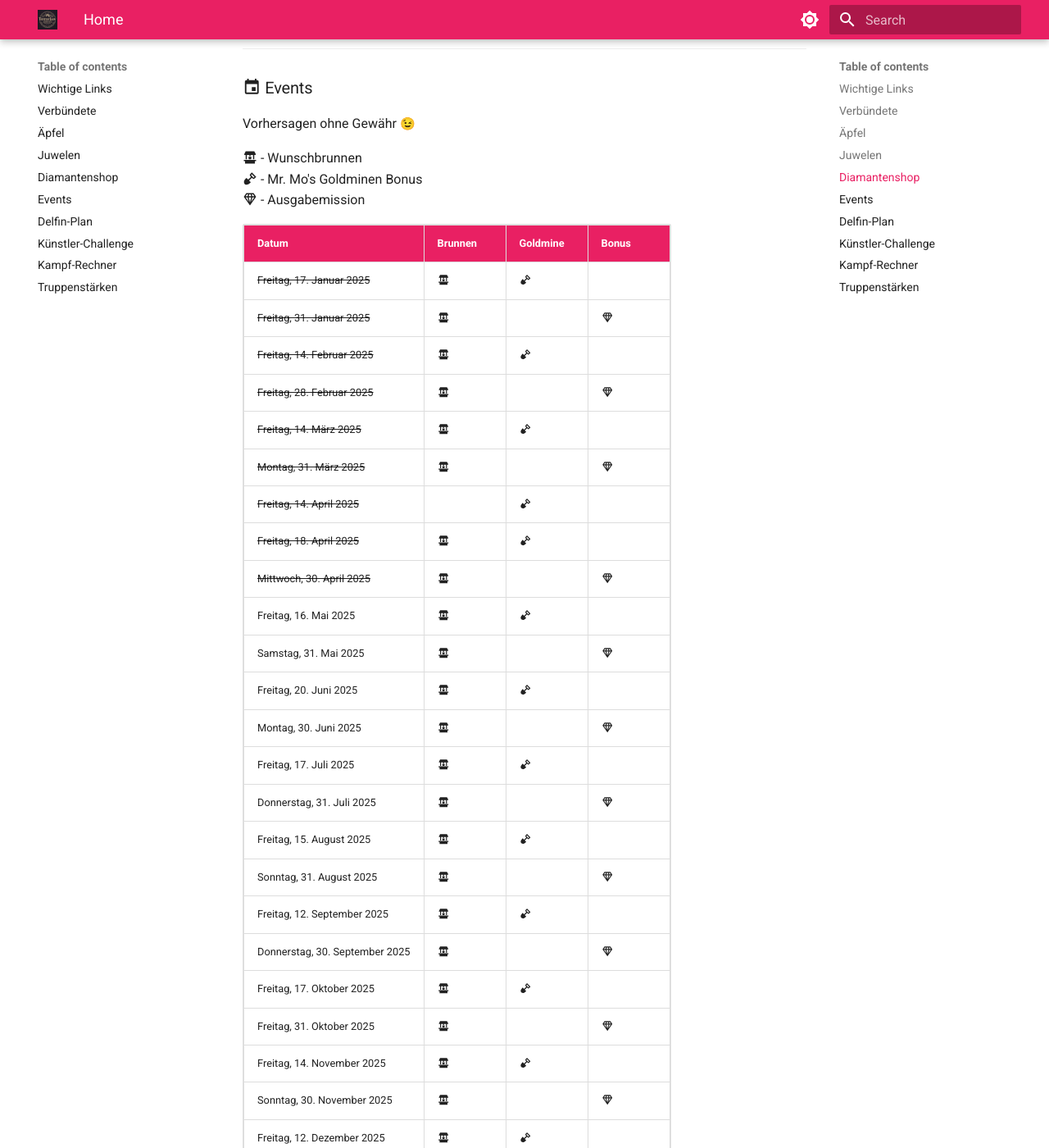
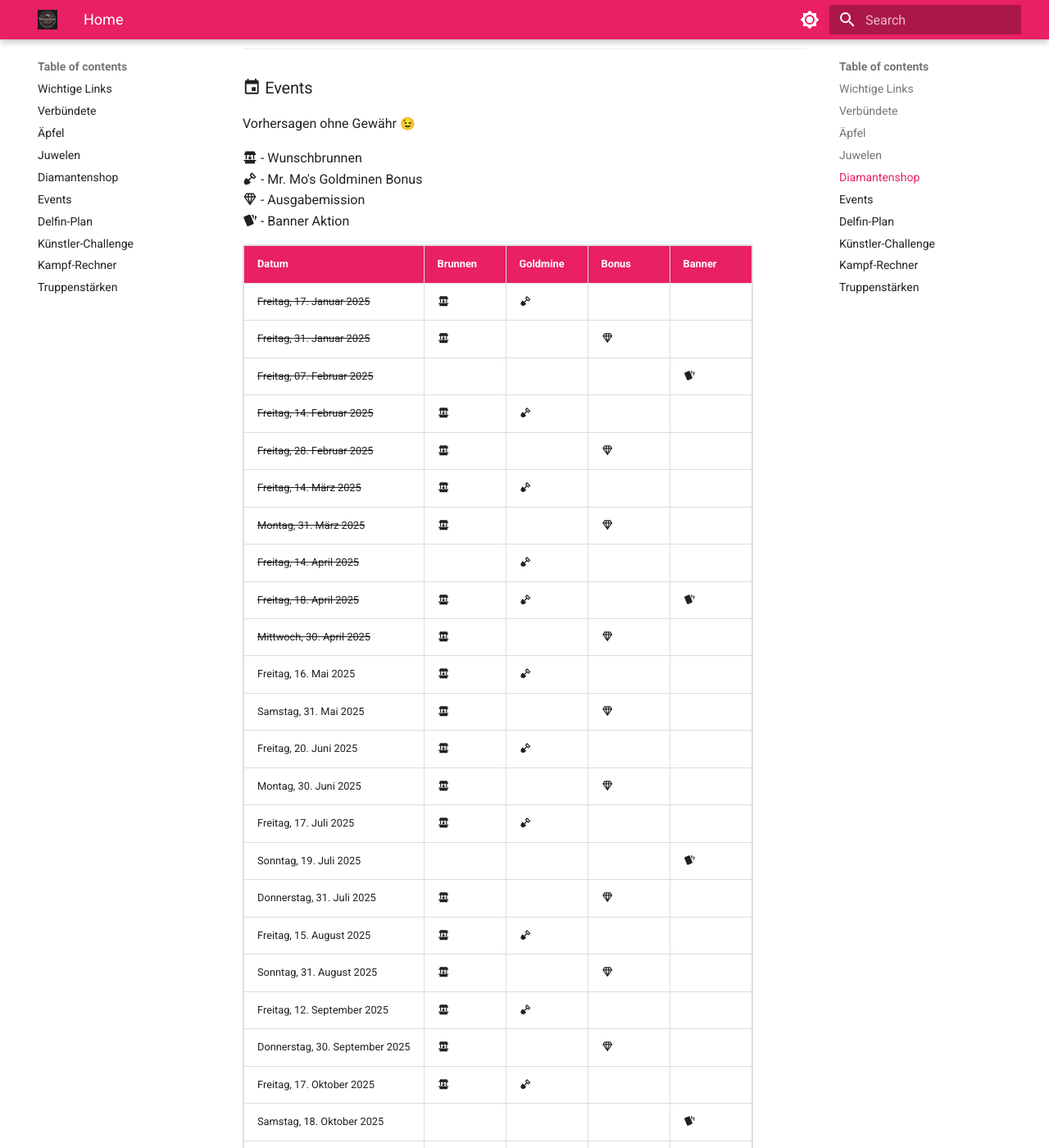
Before and after one commit to v-schipka/terrorluv, an MkDocs documentation site: the page built from docs/index.md, in a window 1280 px wide and 1400 px high, scrolled down 1724 px. Shown: the whole window at 82% size. Built offline with MkDocs 1.6.1 and Material for MkDocs 9.7.7, drawn with Linux system fonts in a browser that asks for light colours; emoji names are drawn with the system emoji font; comment, search, counter and statistics services are not loaded; some of the changed text lies outside the part shown.

Commit message:
banner events

```diff
--- a/docs/index.md
+++ b/docs/index.md
@@ -54,35 +54,40 @@ Vorhersagen ohne Gewähr :wink:
 
 :material-water-well: - Wunschbrunnen<br>
 :material-shovel: - Mr. Mo's Goldminen Bonus<br>
-:material-diamond-stone: - Ausgabemission
+:material-diamond-stone: - Ausgabemission<br>
+:material-cards: - Banner Aktion
 
-| Datum | Brunnen | Goldmine| Bonus |
-|---------|---------|---------|---------|
-| <s>Freitag, 17. Januar 2025</s> | :material-water-well: | :material-shovel: | |
-| <s>Freitag, 31. Januar 2025</s> | :material-water-well: |  | :material-diamond-stone: |
-| <s>Freitag, 14. Februar 2025</s> | :material-water-well: | :material-shovel: | |
-| <s>Freitag, 28. Februar 2025</s> | :material-water-well: | | :material-diamond-stone: |
-| <s>Freitag, 14. März 2025</s> | :material-water-well: | :material-shovel: | |
-| <s>Montag, 31. März 2025</s> | :material-water-well: | | :material-diamond-stone: |
-| <s>Freitag, 14. April 2025</s> |  | :material-shovel: | |
-| <s>Freitag, 18. April 2025</s> | :material-water-well: | :material-shovel: | |
-| <s>Mittwoch, 30. April 2025</s> | :material-water-well: | | :material-diamond-stone: |
-| Freitag, 16. Mai 2025 | :material-water-well: | :material-shovel: | |
-| Samstag, 31. Mai 2025 | :material-water-well: | | :material-diamond-stone: |
-| Freitag, 20. Juni 2025 | :material-water-well: | :material-shovel: | |
-| Montag, 30. Juni 2025 | :material-water-well: | | :material-diamond-stone: |
-| Freitag, 17. Juli 2025 | :material-water-well: | :material-shovel: | |
-| Donnerstag, 31. Juli 2025 | :material-water-well: | | :material-diamond-stone: |
-| Freitag, 15. August 2025 | :material-water-well: | :material-shovel: | |
-| Sonntag, 31. August 2025 | :material-water-well: | | :material-diamond-stone: |
-| Freitag, 12. September 2025 | :material-water-well: | :material-shovel: | |
-| Donnerstag, 30. September 2025 | :material-water-well: | | :material-diamond-stone: |
-| Freitag, 17. Oktober 2025 | :material-water-well: | :material-shovel: | |
-| Freitag, 31. Oktober 2025 | :material-water-well: | | :material-diamond-stone: |
-| Freitag, 14. November 2025 | :material-water-well: | :material-shovel: | |
-| Sonntag, 30. November 2025 | :material-water-well: |  | :material-diamond-stone: |
-| Freitag, 12. Dezember 2025 | :material-water-well: | :material-shovel: |  |
-| Mittwoch, 31. Dezember 2025 | :material-water-well: |  | :material-diamond-stone: |
+| Datum | Brunnen | Goldmine| Bonus | Banner |
+|---------|---------|---------|---------|-------|
+| <s>Freitag, 17. Januar 2025</s> | :material-water-well: | :material-shovel: | | |
+| <s>Freitag, 31. Januar 2025</s> | :material-water-well: |  | :material-diamond-stone: | |
+| <s>Freitag, 07. Februar 2025</s> |  |  | | :material-cards: |
+| <s>Freitag, 14. Februar 2025</s> | :material-water-well: | :material-shovel: | | |
+| <s>Freitag, 28. Februar 2025</s> | :material-water-well: | | :material-diamond-stone: | |
+| <s>Freitag, 14. März 2025</s> | :material-water-well: | :material-shovel: | | |
+| <s>Montag, 31. März 2025</s> | :material-water-well: | | :material-diamond-stone: | |
+| <s>Freitag, 14. April 2025</s> |  | :material-shovel: | | |
+| <s>Freitag, 18. April 2025</s> | :material-water-well: | :material-shovel: | | :material-cards: |
+| <s>Mittwoch, 30. April 2025</s> | :material-water-well: | | :material-diamond-stone: | |
+| Freitag, 16. Mai 2025 | :material-water-well: | :material-shovel: | | |
+| Samstag, 31. Mai 2025 | :material-water-well: | | :material-diamond-stone: | |
+| Freitag, 20. Juni 2025 | :material-water-well: | :material-shovel: | | |
+| Montag, 30. Juni 2025 | :material-water-well: | | :material-diamond-stone: | |
+| Freitag, 17. Juli 2025 | :material-water-well: | :material-shovel: | | |
+| Sonntag, 19. Juli 2025 |  |  | | :material-cards: |
+| Donnerstag, 31. Juli 2025 | :material-water-well: | | :material-diamond-stone: | |
+| Freitag, 15. August 2025 | :material-water-well: | :material-shovel: | | |
+| Sonntag, 31. August 2025 | :material-water-well: | | :material-diamond-stone: | |
+| Freitag, 12. September 2025 | :material-water-well: | :material-shovel: | | |
+| Donnerstag, 30. September 2025 | :material-water-well: | | :material-diamond-stone: | |
+| Freitag, 17. Oktober 2025 | :material-water-well: | :material-shovel: | | |
+| Samstag, 18. Oktober 2025 | | | | :material-cards: |
+| Freitag, 31. Oktober 2025 | :material-water-well: | | :material-diamond-stone: | |
+| Freitag, 14. November 2025 | :material-water-well: | :material-shovel: | | |
+| Sonntag, 30. November 2025 | :material-water-well: |  | :material-diamond-stone: | |
+| Freitag, 12. Dezember 2025 | :material-water-well: | :material-shovel: |  | |
+| Samstag, 20. Dezember 2025 |  |  |  | :material-cards: |
+| Mittwoch, 31. Dezember 2025 | :material-water-well: |  | :material-diamond-stone: | |
 
 <hr>
 
```
